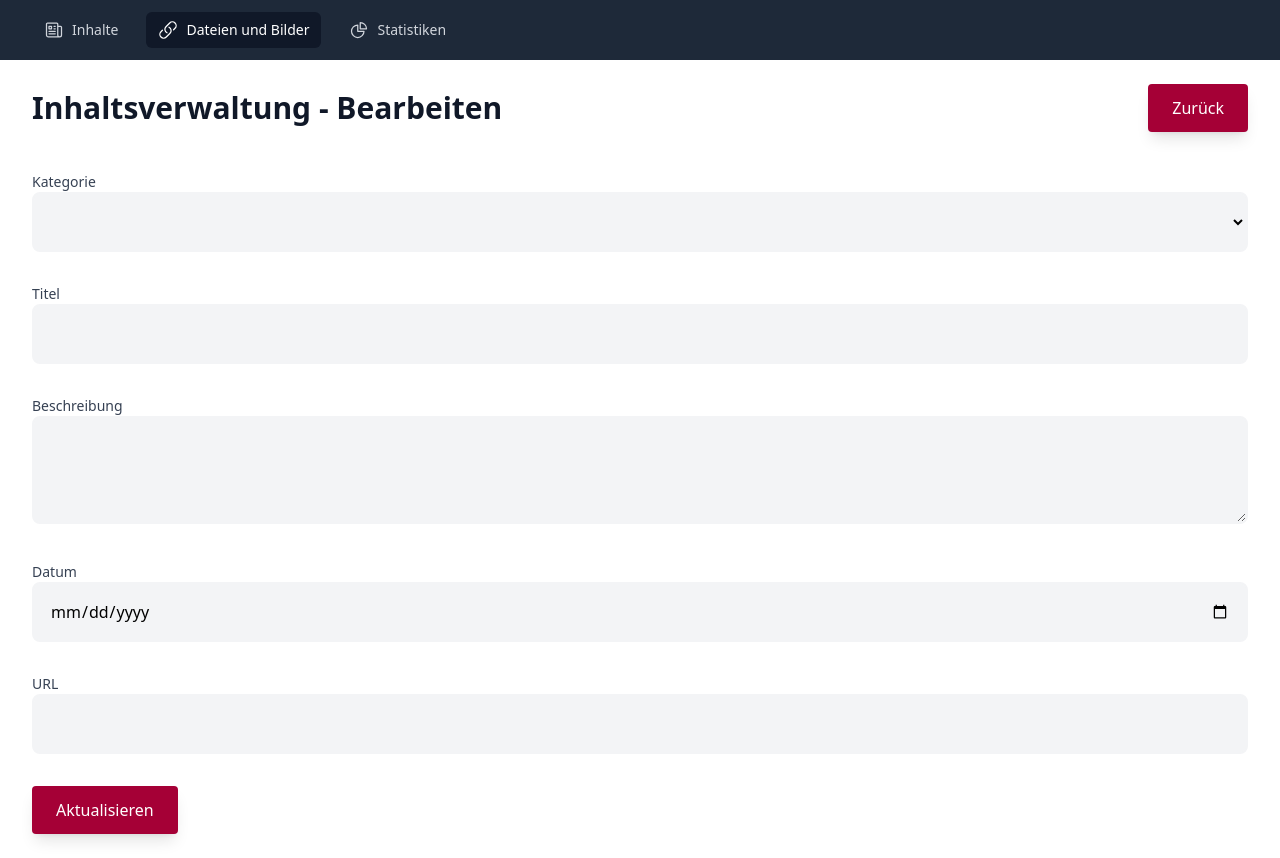
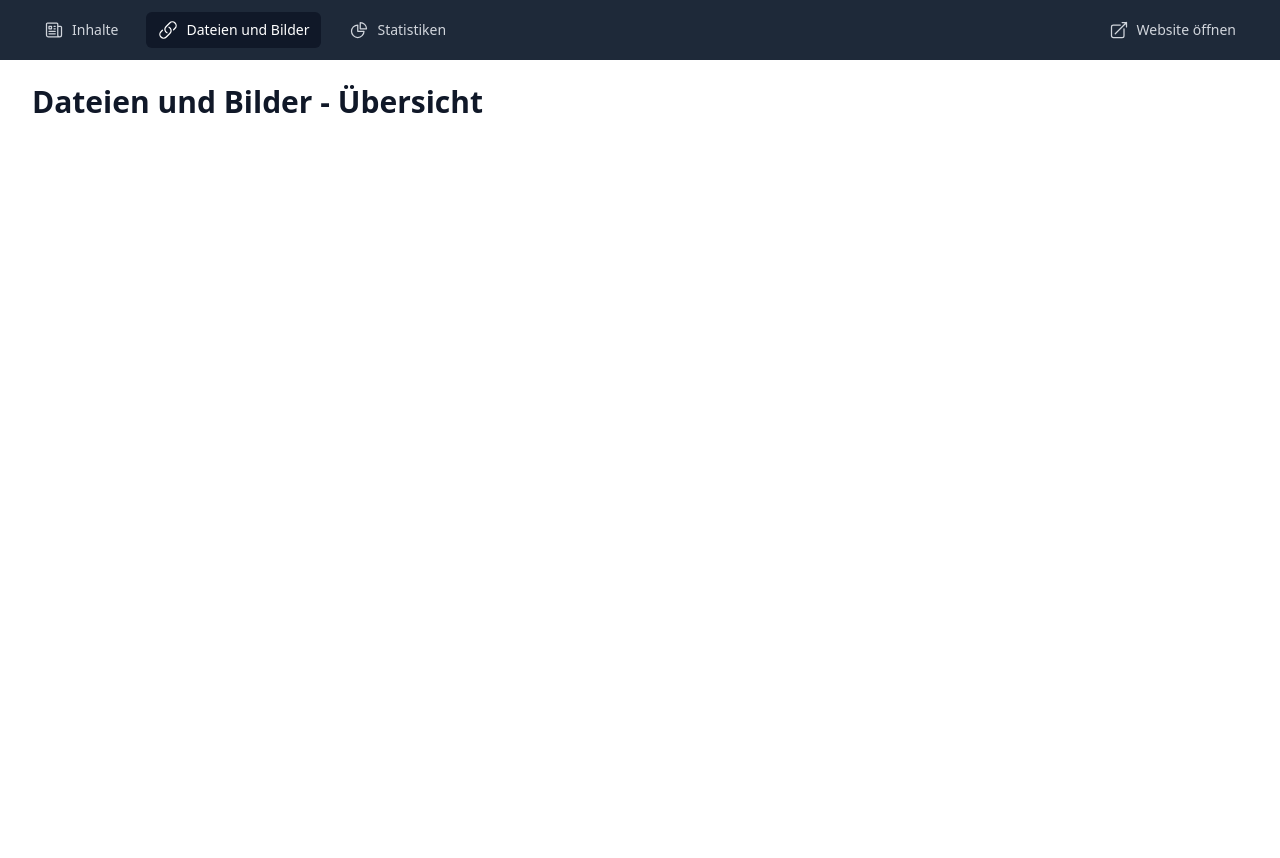
Before and after one commit to mktcode/mktcms, a Nuxt app: page /mktcms/files in a window 1280 px wide. After the commit the page ends 800 px from the top, so only its background shows below. Built offline with nearby package versions, Linux system fonts and the light colour scheme; no server answers.

Commit message:
feat: add new Files page and update mktcms layout with external link

```diff
--- a/layouts/mktcms.vue
+++ b/layouts/mktcms.vue
@@ -38,6 +38,18 @@
               Statistiken
             </span>
           </NuxtLink>
+          <NuxtLink
+            to="/"
+            target="_blank"
+            class="ml-auto rounded-md px-3 py-2 text-sm font-medium text-gray-300 hover:bg-gray-700 hover:text-white flex items-center space-x-2"
+          >
+            <svg xmlns="http://www.w3.org/2000/svg" fill="none" viewBox="0 0 24 24" stroke-width="1.5" stroke="currentColor" class="size-5">
+              <path stroke-linecap="round" stroke-linejoin="round" d="M13.5 6H5.25A2.25 2.25 0 0 0 3 8.25v10.5A2.25 2.25 0 0 0 5.25 21h10.5A2.25 2.25 0 0 0 18 18.75V10.5m-10.5 6L21 3m0 0h-5.25M21 3v5.25" />
+            </svg>
+            <span>
+              Website öffnen
+            </span>
+          </NuxtLink>
         </div>
       </div>
     </nav>
--- /dev/null
+++ b/pages/mktcms/files.vue
@@ -0,0 +1,15 @@
+<script setup lang="ts">
+definePageMeta({
+  layout: 'mktcms',
+})
+</script>
+
+<template>
+  <div>
+    <div class="flex items-center">
+      <h1 class="text-3xl font-bold text-gray-900">
+        Dateien und Bilder - Übersicht
+      </h1>
+    </div>
+  </div>
+</template>
--- a/pages/mktcms/index.vue
+++ b/pages/mktcms/index.vue
@@ -42,7 +42,6 @@ onMounted(fetchPosts);
       <h1 class="text-3xl font-bold text-gray-900">
         Inhaltsverwaltung - Übersicht
       </h1>
-      <NuxtLink to="/" target="_blank" class="button ml-auto">Website öffnen</NuxtLink>
       <NuxtLink to="/mktcms/new" class="button ml-4">Neuer Inhalt</NuxtLink>
     </div>
 
```
